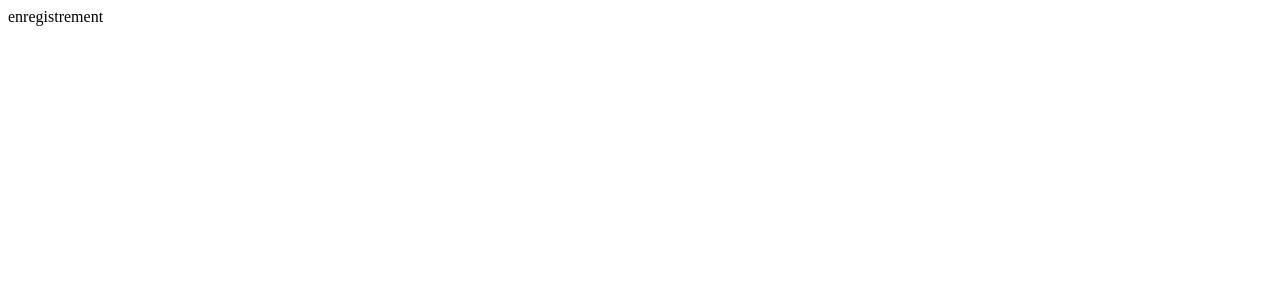
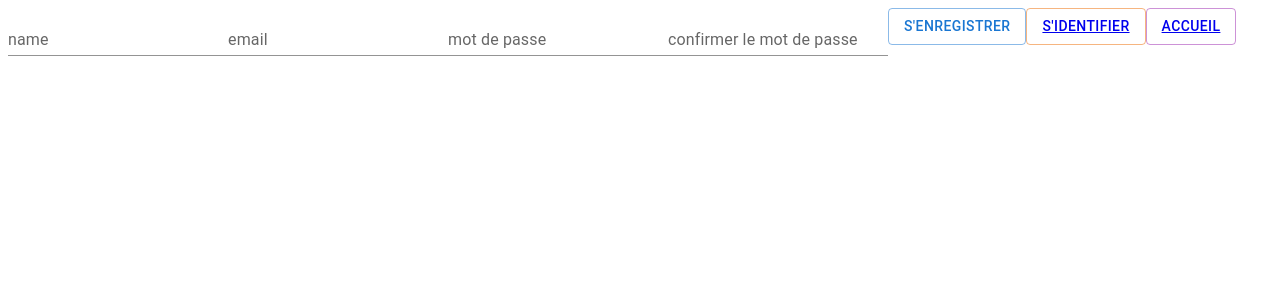
Before and after one commit to DevWeb13/la-petite-friperie, a Next.js app: page /signUp in a window 1280 px wide. Shown: the top 300 px of the page. Built offline with nearby package versions, Linux system fonts and the light colour scheme.

Commit message:
composant sigin et sigup

```diff
--- a/app/(auth)/signUp/page.jsx
+++ b/app/(auth)/signUp/page.jsx
@@ -1,11 +1,10 @@
-
-import SignUpForm from '@/components/form/SignUpForm';
-import React from 'react';
+import SignUpForm from "@/components/form/SignUpForm";
+import React from "react";
 
 const signUp = () => {
   return (
-    <main className='flex flex-col h-full w-full border-red-600 bg-red-500 justify-center items-center'>
-    <SignUpForm/>
+    <main className="flex flex-col h-full w-full bg-sky-300 justify-center items-center">
+      <SignUpForm />
     </main>
   );
 };
--- a/components/form/SignUpForm.jsx
+++ b/components/form/SignUpForm.jsx
@@ -1,11 +1,149 @@
-import React from 'react';
+"use client";
+import React, { useState } from "react";
+import Link from "next/link";
+import { useForm, Controller } from "react-hook-form";
+import { yupResolver } from "@hookform/resolvers/yup";
+import { object, ref, string } from "yup";
 
-const SignUpForm = () => {
+import { Button, TextField } from "@mui/material";
+
+// schéma de validation des champs fait grâce a yup
+const schema = object({
+  name: string()
+    .required("veuillez entrer votre nom")
+    .min(3, "le nom doit contenir 3 caractère min")
+    .max(16, "max 16 caractères")
+    .trim(),
+  email: string()
+    .required("Veuillez entrer votre email")
+    .email("Adresse email invalide"),
+  password: string()
+    .required("Veuillez entrer votre mot de passe")
+    .min(9, "Le mot de passe doit faire au moins 9 caractères")
+    .max(30, "Le mot de passe ne doit pas faire plus de 30 caractères"),
+  confirmPassword: string()
+    .required("Veuillez confirmer votre mot de passe")
+    .oneOf([ref("password"), null], "les motes de passe sont différents")
+    .trim(),
+}).required();
+
+const SignInForm = () => {
+  const [error, setError] = useState({});
+
+  const {
+    control,
+    handleSubmit,
+    formState: { errors },
+  } = useForm({
+    resolver: yupResolver(schema),
+  });
+
+  const onSubmit = (data) => {
+    const { email, password } = data;
+    console.log("ici");
+    try {
+      // submit to next-auth
+      console.log(data);
+    } catch (error) {
+      setError({ message: error.message });
+    }
+  };
   return (
-    <form>
-      enregistrement
+    <form onSubmit={handleSubmit(onSubmit)} className="flex flex-col gap-7">
+      <Controller
+        name="name"
+        control={control}
+        defaultValue=""
+        render={({ field }) => (
+          <TextField
+            {...field}
+            id="name"
+            type="name"
+            variant="standard"
+            label="name"
+            placeholder="entrer votre nom"
+            className="ml-5 mr-5"
+            helperText={errors?.name ? errors?.name?.message : ""}
+            error={errors?.name ? Boolean(true) : Boolean(false)}
+          />
+        )}
+      />
+      <Controller
+        name="email"
+        control={control}
+        defaultValue=""
+        render={({ field }) => (
+          <TextField
+            {...field}
+            id="email"
+            type="email"
+            variant="standard"
+            label="email"
+            placeholder="entrer votre email"
+            className="ml-5 mr-5"
+            helperText={errors?.email ? errors?.email?.message : ""}
+            error={errors?.email ? Boolean(true) : Boolean(false)}
+          />
+        )}
+      />
+
+      <Controller
+        name="password"
+        control={control}
+        defaultValue=""
+        render={({ field }) => (
+          <TextField
+            {...field}
+            id="password"
+            type="password"
+            variant="standard"
+            label="mot de passe"
+            placeholder="entrer votre mot de passe"
+            className="ml-5 mr-5"
+            helperText={errors?.password ? errors?.password?.message : ""}
+            error={errors?.password ? Boolean(true) : Boolean(false)}
+          />
+        )}
+      />
+      <Controller
+        name="confirmPassword"
+        control={control}
+        defaultValue=""
+        render={({ field }) => (
+          <TextField
+            {...field}
+            id="password"
+            type="password"
+            variant="standard"
+            label="confirmer le mot de passe"
+            placeholder="entrer votre mot de passe"
+            className="ml-5 mr-5"
+            helperText={
+              errors?.confirmPassword ? errors?.confirmPassword?.message : ""
+            }
+            error={errors?.confirmPassword ? Boolean(true) : Boolean(false)}
+          />
+        )}
+      />
+
+      <Button type="submit" variant="outlined" className="mt-10">
+        S&apos;enregistrer
+      </Button>
+      <Button
+        type="submit"
+        variant="outlined"
+        color="warning"
+        className="mt-10"
+      >
+        <Link href="/signIn">S&apos;identifier</Link>
+      </Button>
+      <Button variant="outlined" color="secondary" className="mt-1">
+        <Link href="/" className="w-full h-full">
+          Accueil
+        </Link>
+      </Button>
     </form>
   );
 };
 
-export default SignUpForm;
+export default SignInForm;
```
Also changed, not shown: components/form/SignInForm.jsx (+12 -3 lines).
